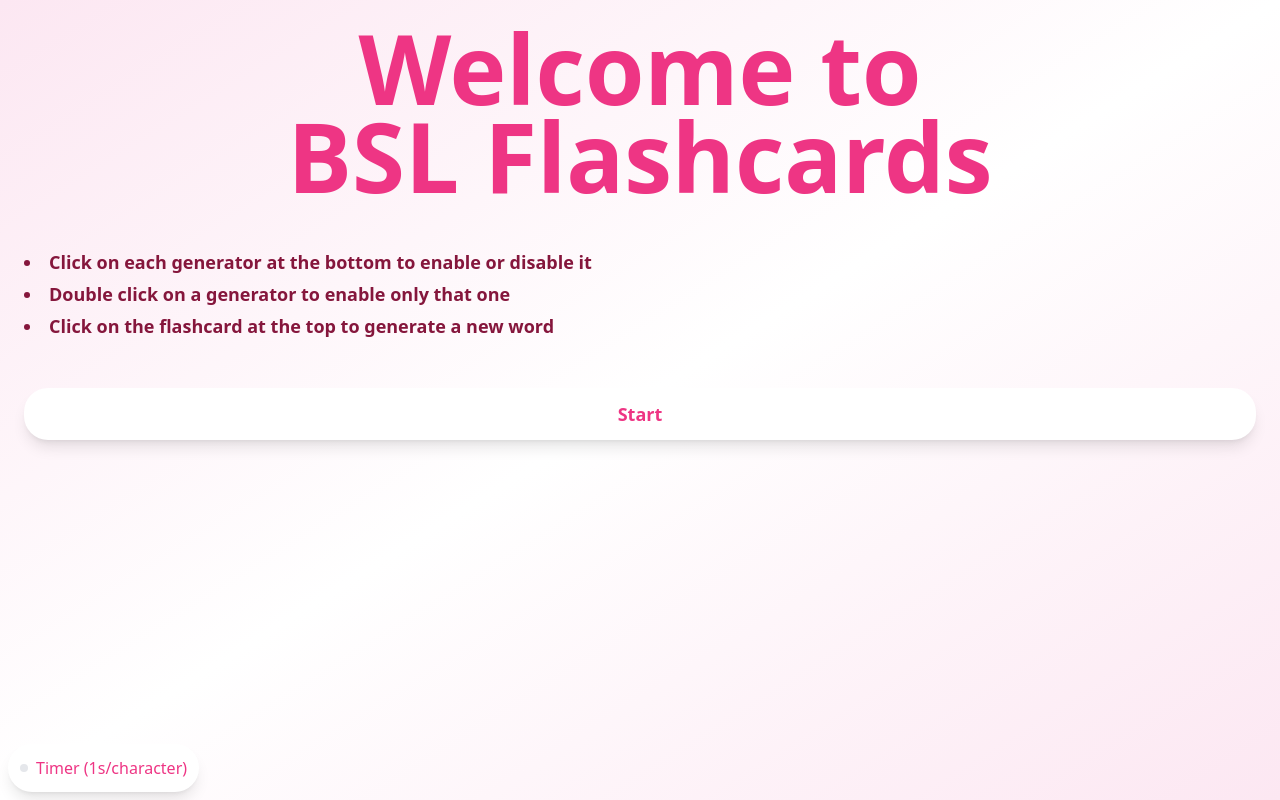
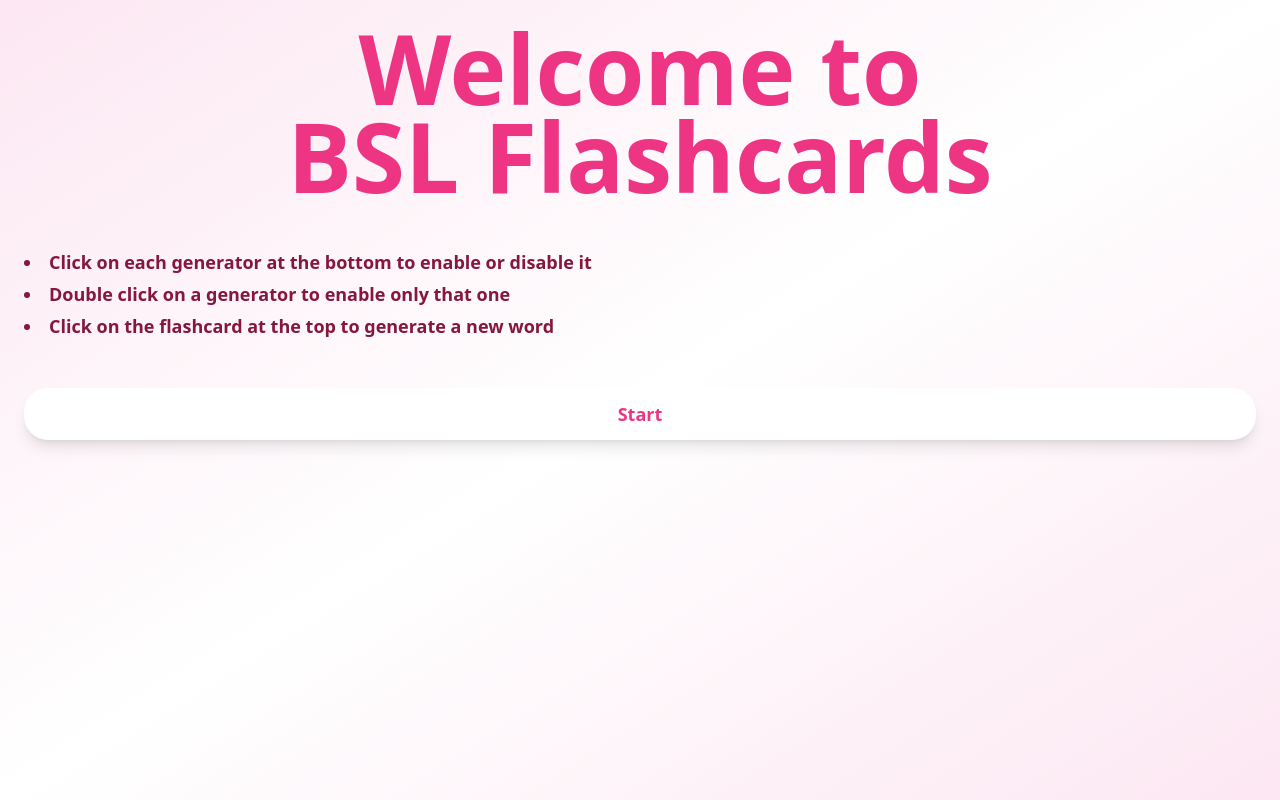
Before and after one commit to bobbymannino/bsl-flashcards, a SvelteKit app: page / in a window 1280 px wide. Built offline with nearby package versions, Linux system fonts and the light colour scheme.

Commit message:
fix timer showing onn welcome screen

```diff
--- a/src/routes/+page.svelte
+++ b/src/routes/+page.svelte
@@ -8,7 +8,7 @@
   import QuestionIcon from "$lib/icons/question-icon.svelte";
   import { persistentState } from "$lib/stores.svelte";
   import { getRandomElement } from "$lib/utils";
-  import { scale } from "svelte/transition";
+  import { fade, scale } from "svelte/transition";
   import Meta from "./meta.svelte";
   import Onboarding from "./onboarding.svelte";
   import Timer from "./timer.svelte";
@@ -102,14 +102,14 @@
   </ul>
 </Container>
 
-<div class="fixed right-0 bottom-0 left-0 flex justify-between p-2">
-  <div>
-    <Timer {generate} currentWord={value} />
-  </div>
+{#if doneOnboarding.value}
+  <div class="fixed right-0 bottom-0 left-0 flex justify-between p-2" transition:fade>
+    <div>
+      <Timer {generate} currentWord={value} />
+    </div>
 
-  {#if doneOnboarding.value}
     <Button onclick={() => (doneOnboarding.value = false)} title="Show welcome screen">
       <QuestionIcon />
     </Button>
-  {/if}
-</div>
+  </div>
+{/if}
```
